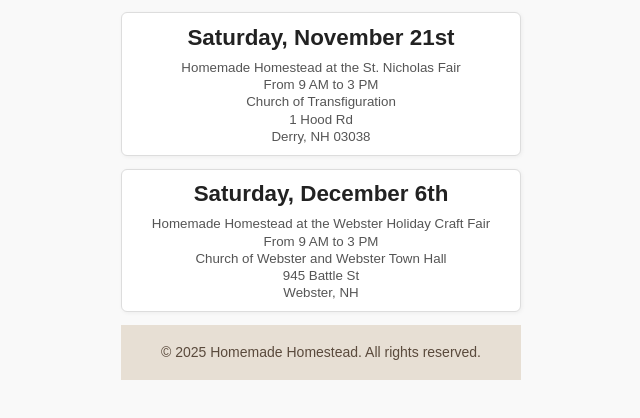
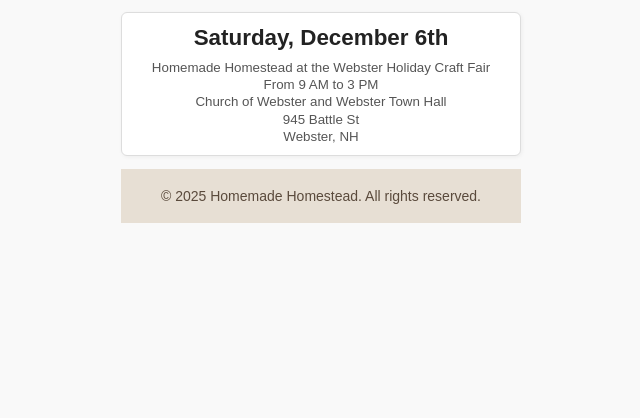
Before and after one commit to Homemade-Homestead/homemade-homestead.github.io, a plain HTML site: page calendar.html in a window 1280 px wide. Shown: the part 202-620 px from the top of the page, without its empty margins (319-959 px from the left). Drawn offline with Linux system fonts and the light colour scheme.

Commit message:
Update calendar.html
Removing 11/21 event

```diff
--- a/calendar.html
+++ b/calendar.html
@@ -187,20 +187,7 @@
     }
   </style>
 </head>
-<body>
 
-  <!-- October 11-12: Your event -->
-  <div class="event">
-  <a href="https://www.facebook.com/people/Homemade-Homestead-LLC/61558984337549/" target="_blank" rel="noopener noreferrer" aria-label="Event Homemade Homestead at The St. Nicholas Fair">
-      <div class="date">Saturday, November 21st</div>
-      <small>Homemade Homestead at the St. Nicholas Fair</small>
-      <small>From 9 AM to 3 PM</small>
-      <small>Church of Transfiguration</small>
-      <small>1 Hood Rd</small>
-      <small>Derry, NH 03038</small>
-    </a>
-  </div>
-</body>
 
 <body>
 
```
